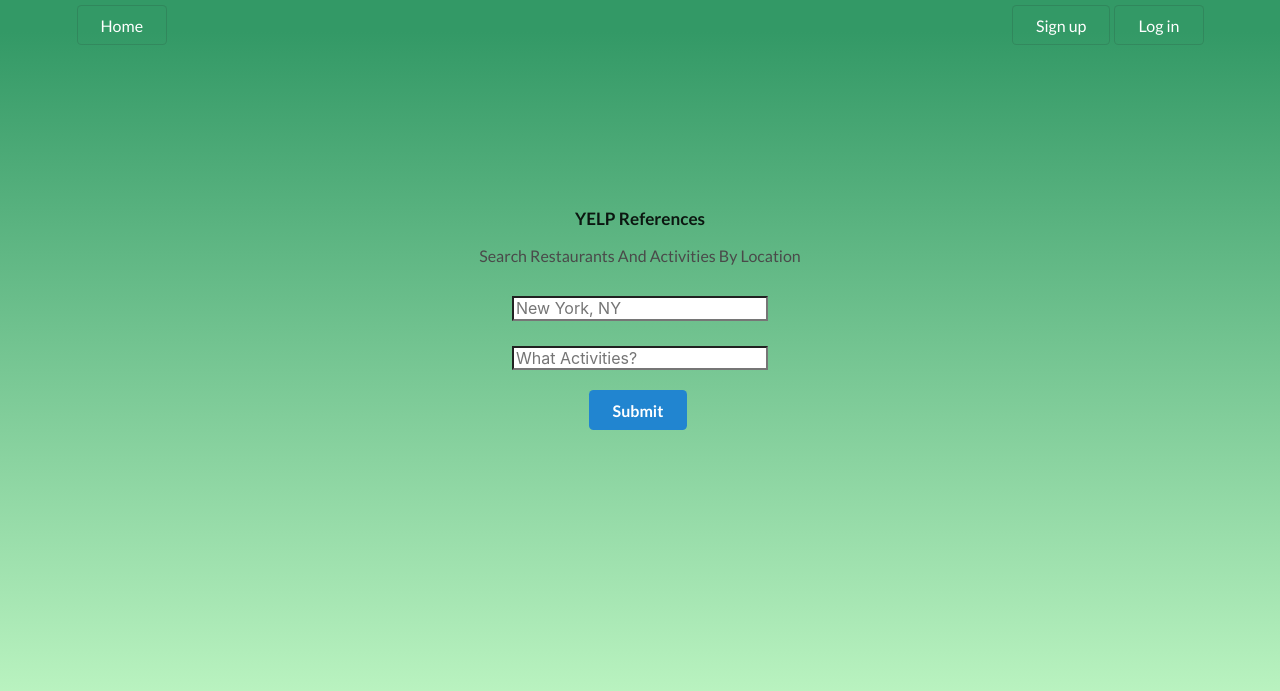
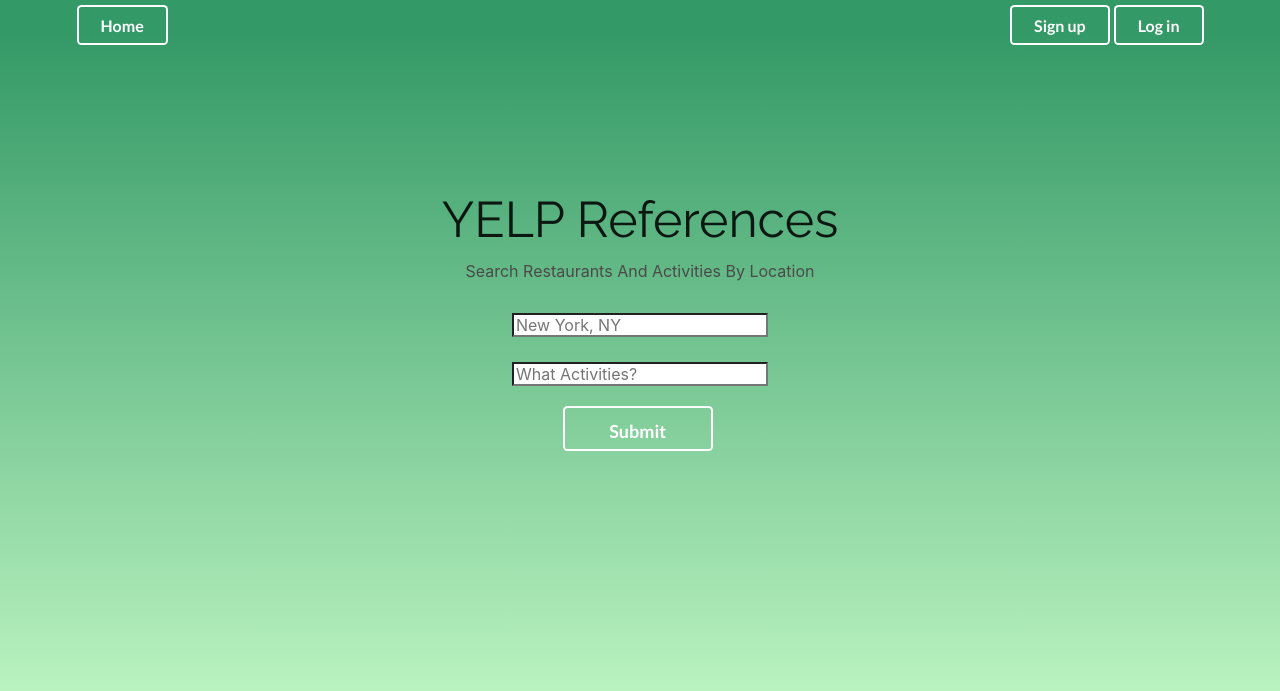
Before and after one commit to jamescook98/peregrine, a PHP site: page /reviews.html in a window 1280 px wide. Shown: the top 691 px of the page. Run offline with PHP 8.4, Linux system fonts and the light colour scheme.

Commit message:
update reviews

```diff
--- a/public/reviews.html
+++ b/public/reviews.html
@@ -20,21 +20,23 @@
 
 <body class="indexBod">
   <div class="ui container">
-    <button class="ui left floated white basic button">
+    <button class="ui left floated inverted button">
       <a class="item" href="./index.html">Home</a>
     </button>
-    <button class="ui right floated white basic button">
+    <button class="ui right floated inverted button">
       <a class="item" href="./login.html">Log in</a>
     </button>
-    <button class="ui right floated white basic button">
+    <button class="ui right floated inverted button">
       <a class="item" href="./signup.html">Sign up</a>
     </button>
 
   </div>
 
   <div id="main">
-    <h4 class="ui header">YELP References</h4>
-    <h3 class="text-center">Search Restaurants And Activities By Location</h3>
+    <div class="ui header">
+      <h12>YELP References</h12>
+    </div>
+    <div class="text-center">Search Restaurants And Activities By Location</div>
     <form id="searchForm" class="ui search">
       <input type="text" class="form-control" id="searchText" placeholder="New York, NY">
     </form>
--- a/public/stylesheets/style.css
+++ b/public/stylesheets/style.css
@@ -61,6 +61,13 @@
   margin: 20px;
   margin-top: 100px;
 }
+#peregrineDB-search {
+  background-color: transparent;
+  border: 2px solid white;
+  width: 150px;
+  color: white;
+  font-size: large;
+}
 
 .footer {
   margin-top: 10px;
@@ -71,6 +78,16 @@
 .ui.primary.button {
   margin-top: 20px;
   margin-bottom: 100px;
+  background-color: transparent;
+  border: 2px solid white;
+  width: 150px;
+  color: white;
+  font-size: large;
+}
+h12 {
+  font-size: 50px;
+  font-family: 'Raleway', sans-serif;
+  font-weight: 400;
 }
 
 #yelp img, #yelp img{
```
